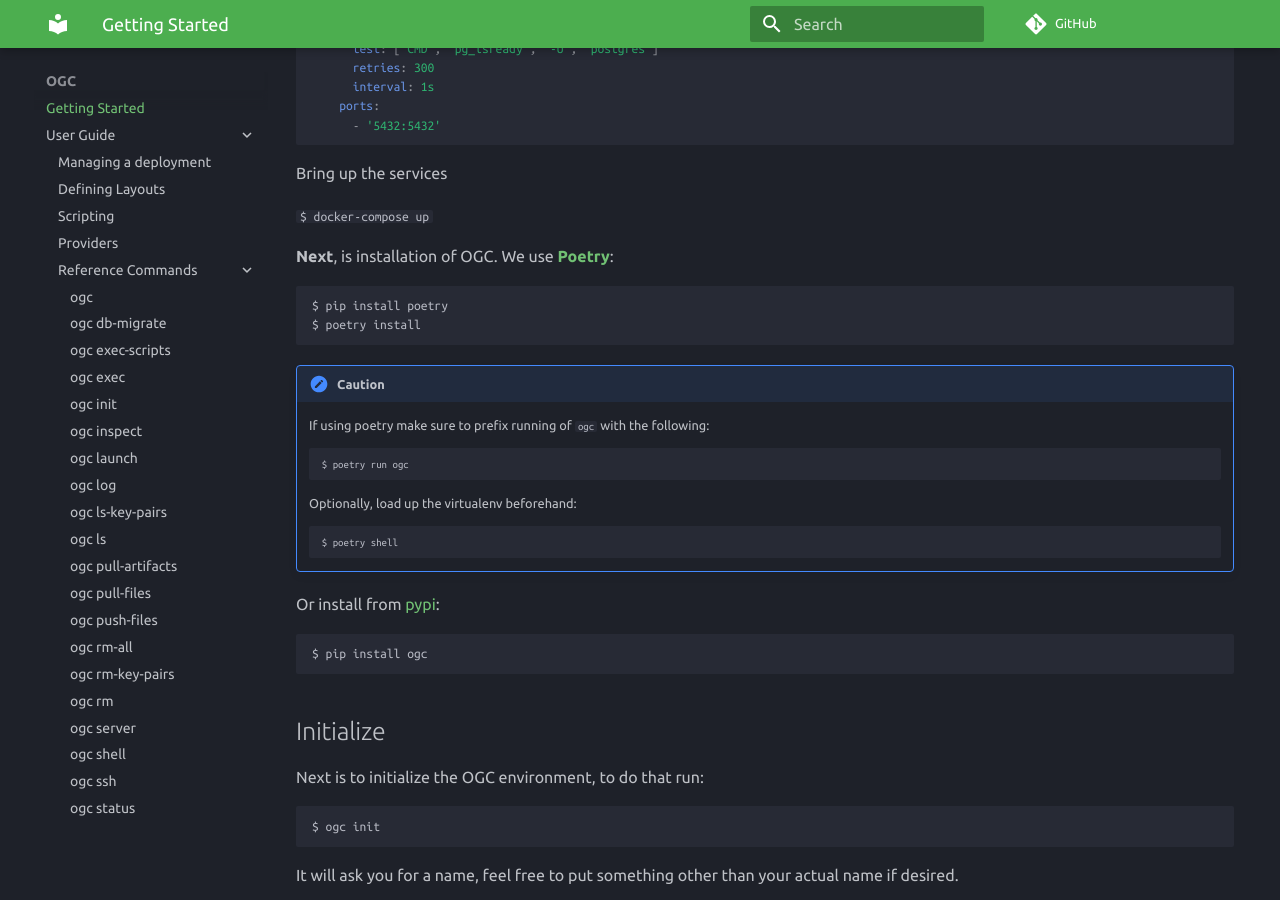
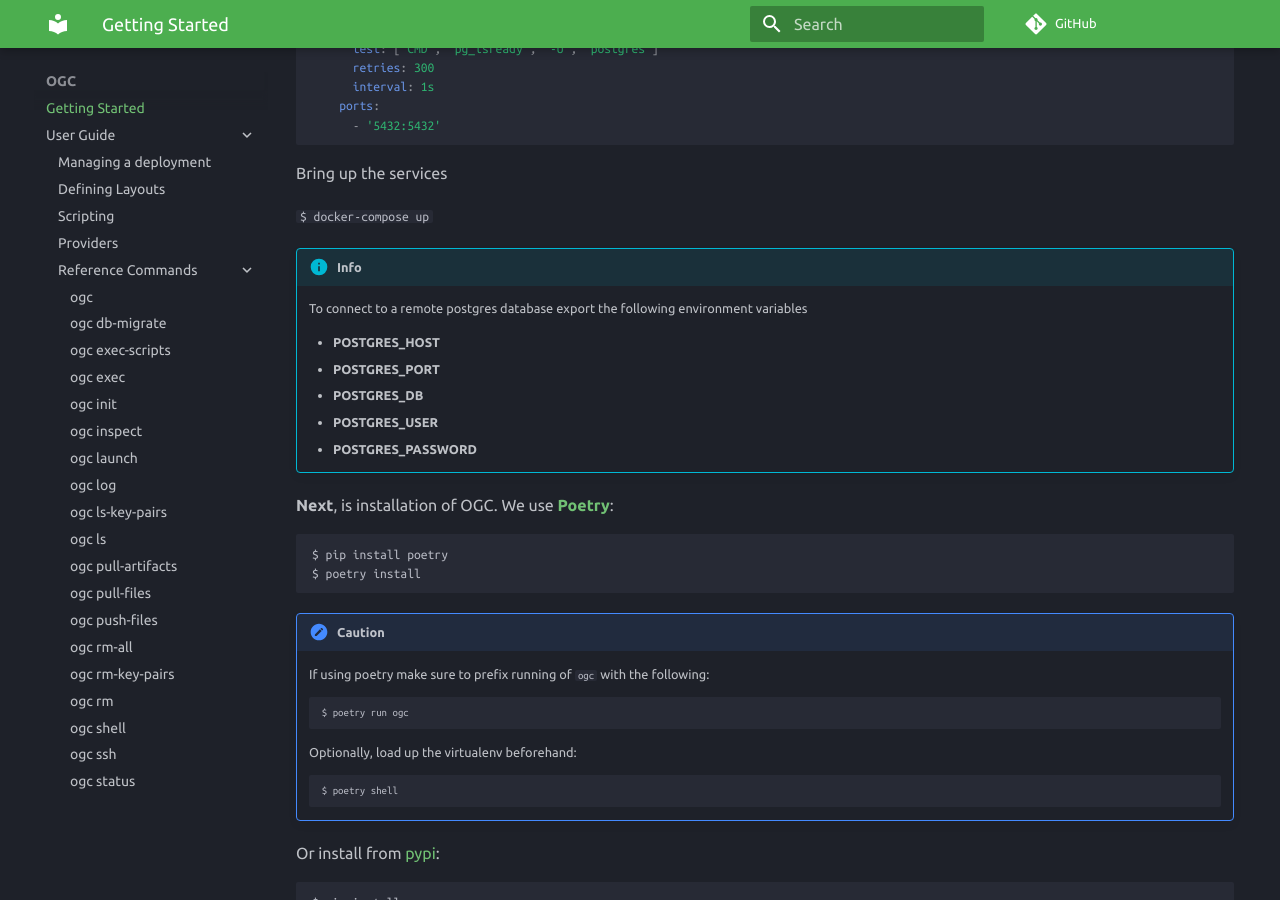
Before and after one commit to adam-stokes/ogc, an MkDocs documentation site: the page built from docs/index.md, in a window 1280 px wide and 900 px high, scrolled down 648 px. Built offline with MkDocs 1.6.1 and Material for MkDocs 9.7.7, drawn with Linux system fonts in a browser that asks for light colours; comment, search, counter and statistics services are not loaded.

Commit message:
update command args/docs

```diff
--- a/docs/index.md
+++ b/docs/index.md
@@ -31,6 +31,15 @@ services:
 Bring up the services
 
  `$ docker-compose up`
+
+!!! info
+    To connect to a remote postgres database export the following environment variables
+
+    - **POSTGRES_HOST**
+    - **POSTGRES_PORT**
+    - **POSTGRES_DB**
+    - **POSTGRES_USER**
+    - **POSTGRES_PASSWORD**
 
 **Next**, is installation of OGC. We use **[Poetry](https://python-poetry.org/)**:
 
--- a/mkdocs.yml
+++ b/mkdocs.yml
@@ -62,7 +62,6 @@ nav:
         - "ogc rm-all": 'commands/ogc-rm-all.md'
         - "ogc rm-key-pairs": 'commands/ogc-rm-key-pairs.md'
         - "ogc rm": 'commands/ogc-rm.md'
-        - "ogc server": 'commands/ogc-server.md'
         - "ogc shell": 'commands/ogc-shell.md'
         - "ogc ssh": 'commands/ogc-ssh.md'
         - "ogc status": 'commands/ogc-status.md'
```
Also changed, not shown: docker-compose.yml (+0 -11 lines), docs/commands/ogc-server.md (deleted, +0 -11 lines), 2 other files.
